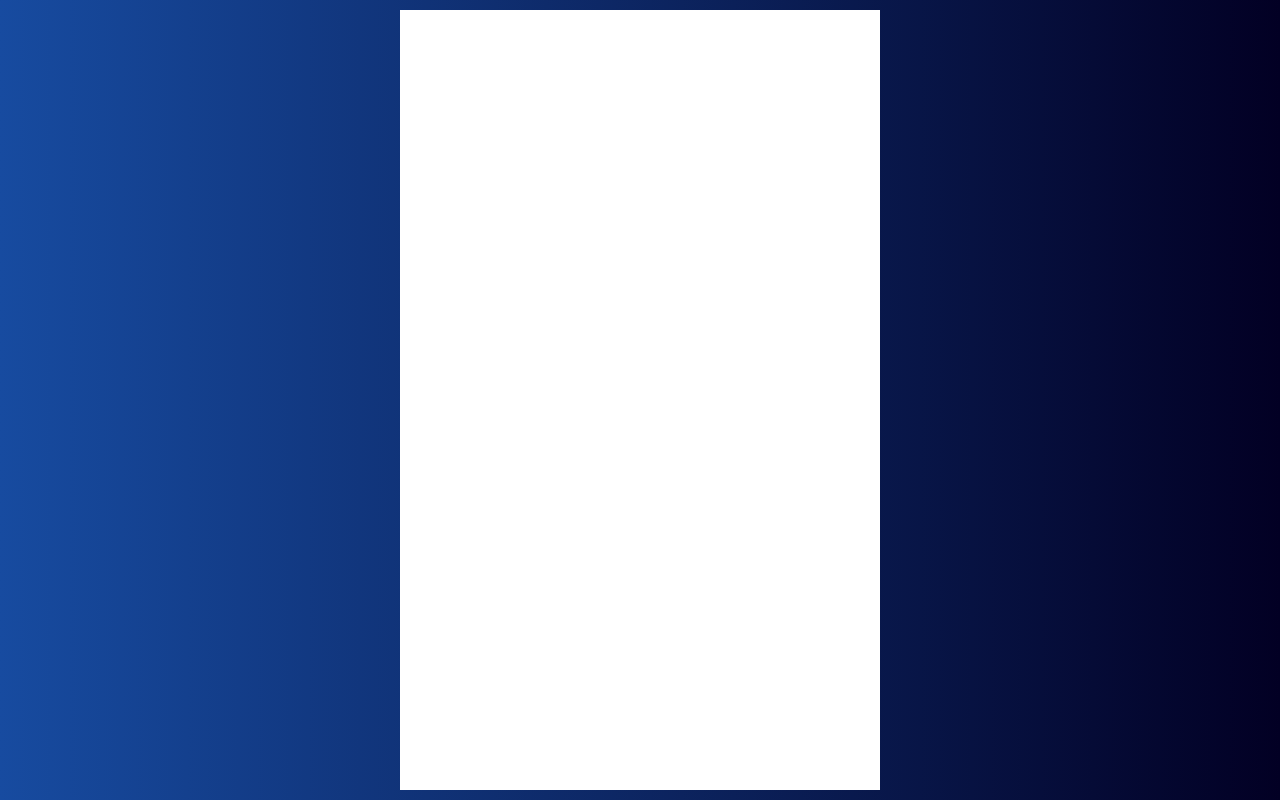
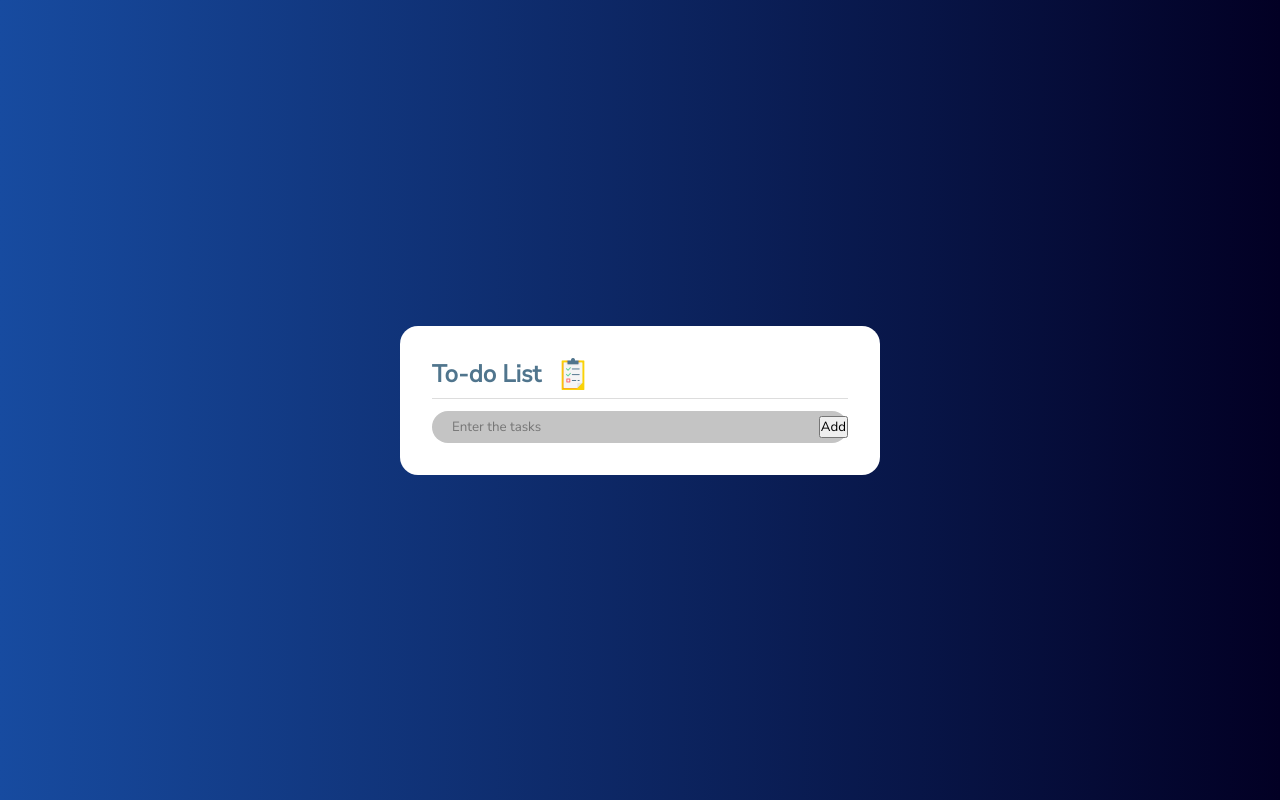
Before and after one commit to sidhu12sid/todo_application, a plain HTML site: page index.html in a window 1280 px wide. Drawn offline with Linux system fonts and the light colour scheme.

Commit message:
added heading and input field

```diff
--- a/index.html
+++ b/index.html
@@ -6,12 +6,20 @@
     <title>Tasks | Arrange your daily tasks</title>
     <link rel="shortcut icon" href="./assets/icon.png" type="image/x-icon">
     <link rel="stylesheet" href="style.css">
-
+    <link rel="preconnect" href="https://fonts.googleapis.com">
+    <link rel="preconnect" href="https://fonts.gstatic.com" crossorigin>
+    <link href="https://fonts.googleapis.com/css2?family=Nunito+Sans:opsz@6..12&display=swap" rel="stylesheet">
 </head>
 <body>
     <div class="container">
             <div class="todo">
-
+                <div class="head">
+                    <h2>To-do List <img src="./assets/todo-icon.png" alt="No image Available"></h2>
+                </div>
+                <div class="row">
+                    <input type="text" id="input-box" placeholder="Enter the tasks">
+                    <button type="submit">Add</button>
+                </div>
             </div>
     </div>
 
--- a/style.css
+++ b/style.css
@@ -1,15 +1,14 @@
 *{
     margin: 0;
     padding: 0;
-    height:100%;
-    font-family:'Lucida Sans', 'Lucida Sans Regular', 'Lucida Grande', 'Lucida Sans Unicode', Geneva, Verdana, sans-serif;
+    font-family: 'Nunito Sans', sans-serif;
     box-sizing: border-box;
 }
 
 .container{
     background: linear-gradient(90deg, #174ba0, #020024);
     width:100%;
-    min-height:100%;
+    height: 100vh;
     padding: .625rem;
     display: flex;
     flex-direction: row;
@@ -19,6 +18,45 @@
 
 .todo{
     background-color: #ffff;
-    width: 30rem;
+    width: 100%;
+    max-width: 30rem;
+    border-radius: 18px;
+    padding:2rem;
+}
 
+.todo .head{
+    border-bottom: 1px solid #ddd;
+    display: flex;
+    align-items: flex-end;
 }
+
+.todo .head h2{
+    color:#50758d;
+    display: flex;
+    align-items: center;
+    padding-bottom: .5rem;
+}
+
+.todo .head h2 img{
+    margin-left: 1rem;
+    width:2rem;
+    height:2rem;
+}
+
+
+.row{
+    display:flex;
+    align-items: center;
+    justify-content: space-between;
+    background: #c4c4c4;
+    border-radius: 20px;
+    padding-left:20px;
+    margin-top:12px;
+    height:2rem;
+}
+.row input{
+    flex: 1;
+    border: none;
+    outline: none;
+    background: transparent;
+}
```
Also changed, not shown: assets/todo-icon.png (added).
